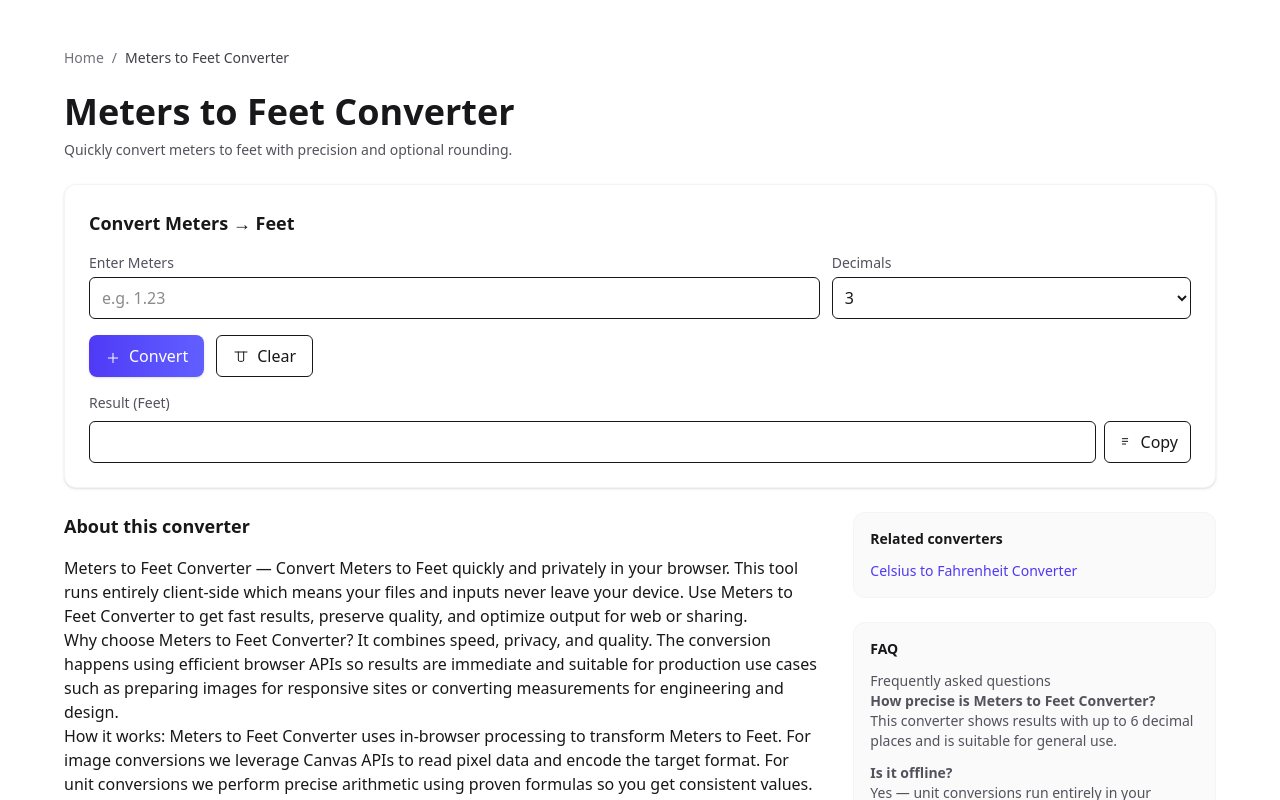
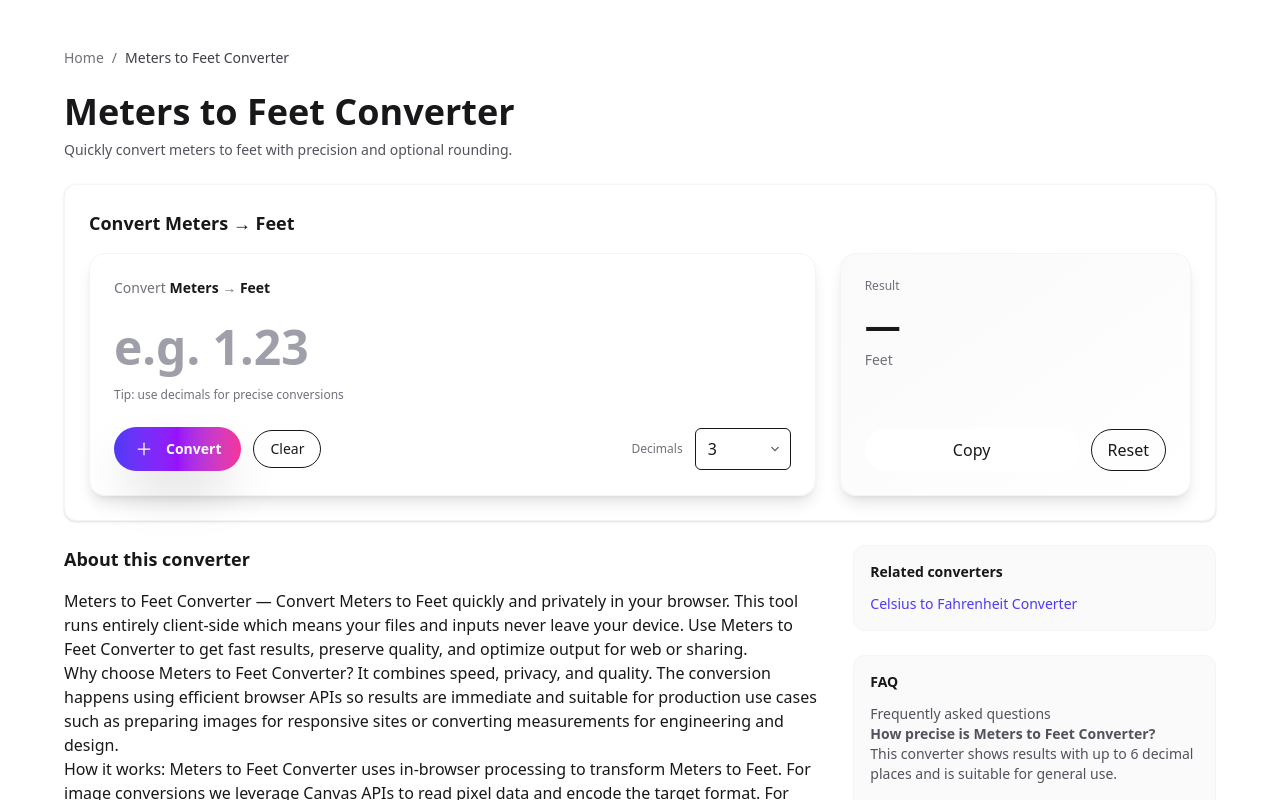
Before and after one commit to SupunCharuka/onlineconvertkit, a Next.js app: page /unit-converter/meters-to-feet in a window 1280 px wide. Shown: the top 800 px of the page. Built offline with nearby package versions, Linux system fonts and the light colour scheme.

Commit message:
Add animated display for conversion results and enhance UI layout for unit conversion

```diff
--- a/components/ConverterUI.tsx
+++ b/components/ConverterUI.tsx
@@ -43,6 +43,41 @@ export default function ConverterUI({ mode, imageConverter, unitConverter }: Pro
     const [inputValue, setInputValue] = useState<string>("");
     const [outputValue, setOutputValue] = useState<string>("");
     const [decimals, setDecimals] = useState<number>(3);
+    // Animated display value for count-up effect when result changes
+    const [displayValue, setDisplayValue] = useState<string>("");
+    const animRef = useRef<number | null>(null);
+    const prevValueRef = useRef<number | null>(null);
+
+    useEffect(() => {
+        if (mode !== "unit") return;
+        const targetNum = outputValue ? Number(outputValue) : NaN;
+        if (Number.isNaN(targetNum)) {
+            setDisplayValue(outputValue || '');
+            prevValueRef.current = null;
+            return;
+        }
+
+        const startNum = prevValueRef.current ?? targetNum;
+        const duration = 600; // ms
+        const startTime = performance.now();
+        if (animRef.current) cancelAnimationFrame(animRef.current);
+
+        const step = (now: number) => {
+            const t = Math.min(1, (now - startTime) / duration);
+            const ease = 1 - Math.pow(1 - t, 3); // easeOutCubic-ish
+            const cur = startNum + (targetNum - startNum) * ease;
+            setDisplayValue(Number(cur).toFixed(decimals));
+            if (t < 1) {
+                animRef.current = requestAnimationFrame(step);
+            } else {
+                prevValueRef.current = targetNum;
+                animRef.current = null;
+            }
+        };
+
+        animRef.current = requestAnimationFrame(step);
+        return () => { if (animRef.current) cancelAnimationFrame(animRef.current); };
+    }, [outputValue, decimals, mode]);
 
     const onDrop = useCallback((e: React.DragEvent) => {
         e.preventDefault();
@@ -390,60 +425,71 @@ export default function ConverterUI({ mode, imageConverter, unitConverter }: Pro
             <div role="status" aria-live="polite" className="sr-only">{a11yMessage}</div>
 
             {mode === "unit" && (
-                <div className="space-y-4">
-                    <div className="grid grid-cols-1 sm:grid-cols-3 gap-3 items-end">
-                        <label className="sm:col-span-2">
-                            <div className="text-sm text-zinc-600 dark:text-zinc-300">Enter {unitConverter?.from}</div>
+                <div className="space-y-6">
+                    <div className="grid grid-cols-1 md:grid-cols-3 gap-6 items-stretch">
+                        <div className="md:col-span-2 bg-gradient-to-b from-white/60 to-white/40 dark:from-black/40 dark:to-black/30 rounded-2xl p-4 md:p-6 shadow-lg border border-zinc-100 dark:border-zinc-800">
+                            <div className="text-sm text-zinc-500 dark:text-zinc-300">Convert <span className="font-semibold text-zinc-900 dark:text-zinc-50">{unitConverter?.from}</span> → <span className="font-semibold text-zinc-900 dark:text-zinc-50">{unitConverter?.to}</span></div>
+                            <label className="mt-4 block">
                                 <input
                                     inputMode="decimal"
                                     value={inputValue}
                                     onChange={(e) => setInputValue(e.target.value)}
                                     placeholder={`e.g. 1.23`}
-                                className="mt-1 w-full rounded-md border px-3 py-2"
+                                    className="w-full bg-transparent text-3xl sm:text-4xl md:text-5xl font-extrabold placeholder:text-zinc-400 dark:placeholder:text-zinc-500 focus:outline-none"
                                     aria-label={`Input ${unitConverter?.from}`}
                                 />
+                                <div className="mt-2 text-xs text-zinc-500 dark:text-zinc-400">Tip: use decimals for precise conversions</div>
                             </label>
 
-                        <div>
-                            <div className="text-sm text-zinc-600 dark:text-zinc-300">Decimals</div>
-                            <select aria-label="Decimal places" value={decimals} onChange={(e) => setDecimals(Number(e.target.value))} className="mt-1 rounded-md border px-2 py-2 w-full">
+                            <div className="mt-6 flex flex-col sm:flex-row items-stretch sm:items-center gap-3">
+                                <button onClick={convertUnits} aria-label="Convert" className="w-full sm:w-auto inline-flex items-center gap-3 rounded-full bg-gradient-to-r from-indigo-600 via-purple-600 to-pink-500 text-white px-5 py-3 text-sm font-semibold shadow-2xl transform-gpu hover:scale-[1.02] transition justify-center">
+                                    <svg xmlns="http://www.w3.org/2000/svg" viewBox="0 0 24 24" className="h-5 w-5" fill="none" stroke="currentColor" strokeWidth="1.5" aria-hidden>
+                                        <path d="M12 5v14" strokeLinecap="round" strokeLinejoin="round" />
+                                        <path d="M5 12h14" strokeLinecap="round" strokeLinejoin="round" />
+                                    </svg>
+                                    Convert
+                                </button>
+
+                                <button onClick={() => { setInputValue(""); setOutputValue(""); setErrorMessage(""); }} className="w-full sm:w-auto inline-flex items-center gap-2 rounded-full border px-4 py-2 text-sm bg-white/60 dark:bg-black/40 hover:shadow-sm justify-center">
+                                    Clear
+                                </button>
+
+                                <div className="ml-0 sm:ml-auto flex items-center gap-3">
+                                    <div className="text-xs text-zinc-500 dark:text-zinc-400">Decimals</div>
+                                    <div className="relative">
+                                        <select aria-label="Decimal places" value={decimals} onChange={(e) => setDecimals(Number(e.target.value))} className="appearance-none rounded-md border px-3 py-2 pr-8 w-24 bg-white/40 dark:bg-black/40 focus:outline-none focus:ring-2 focus:ring-indigo-400">
                                             <option value={0}>0</option>
                                             <option value={1}>1</option>
                                             <option value={2}>2</option>
                                             <option value={3}>3</option>
                                             <option value={6}>6</option>
                                         </select>
+                                        <svg className="absolute right-2 top-1/2 -translate-y-1/2 pointer-events-none w-4 h-4 text-zinc-600 dark:text-zinc-300" viewBox="0 0 20 20" fill="none" stroke="currentColor" strokeWidth="1.5" aria-hidden>
+                                            <path d="M6 8l4 4 4-4" strokeLinecap="round" strokeLinejoin="round" />
+                                        </svg>
+                                    </div>
+                                </div>
                             </div>
                         </div>
 
-                    <div className="flex flex-wrap gap-3">
-                        <button onClick={convertUnits} className="rounded-lg bg-gradient-to-r from-indigo-600 to-indigo-500 text-white px-4 py-2 shadow-sm hover:scale-105 transform transition-all">
-                            <svg xmlns="http://www.w3.org/2000/svg" viewBox="0 0 24 24" className="h-4 w-4 inline-block mr-2" fill="none" stroke="currentColor" strokeWidth="1.5" aria-hidden>
-                                <path d="M12 5v14" strokeLinecap="round" strokeLinejoin="round" />
-                                <path d="M5 12h14" strokeLinecap="round" strokeLinejoin="round" />
-                            </svg>
-                            Convert
+                        <aside className="rounded-2xl p-4 md:p-6 bg-gradient-to-br from-zinc-50 to-white dark:from-zinc-900 dark:to-black/60 border border-zinc-100 dark:border-zinc-800 shadow-lg flex flex-col justify-between">
+                            <div>
+                                <div className="text-xs text-zinc-500 dark:text-zinc-400">Result</div>
+                                <div className="mt-3">
+                                    <div className="text-2xl sm:text-3xl md:text-4xl font-extrabold tracking-tight text-zinc-900 dark:text-zinc-50">{displayValue || '—'}</div>
+                                    <div className="mt-1 text-sm text-zinc-500 dark:text-zinc-400">{unitConverter?.to}</div>
+                                </div>
+                            </div>
+
+                            <div className="mt-6 flex flex-col sm:flex-row gap-3">
+                                <button onClick={() => copyToClipboard(outputValue)} className="w-full sm:flex-1 inline-flex items-center justify-center gap-2 rounded-full bg-white text-zinc-900 px-4 py-2 hover:shadow transition">
+                                    Copy
                                 </button>
-                        <button onClick={() => { setInputValue(""); setOutputValue(""); }} className="rounded-md border px-4 py-2 flex items-center gap-2">
-                            <svg xmlns="http://www.w3.org/2000/svg" viewBox="0 0 24 24" className="h-4 w-4" fill="none" stroke="currentColor" strokeWidth="1.5" aria-hidden>
-                                <path d="M3 6h18" strokeLinecap="round" strokeLinejoin="round" />
-                                <path d="M8 6v12a2 2 0 0 0 2 2h4a2 2 0 0 0 2-2V6" strokeLinecap="round" strokeLinejoin="round" />
-                            </svg>
-                            Clear
+                                <button onClick={() => { setOutputValue(''); setInputValue(''); }} className="w-full sm:w-auto inline-flex items-center justify-center gap-2 rounded-full border px-4 py-2">
+                                    Reset
                                 </button>
                             </div>
-
-                    <div>
-                        <div className="text-sm text-zinc-600 dark:text-zinc-300">Result ({unitConverter?.to})</div>
-                        <div className="mt-2 flex gap-2 items-center">
-                            <input readOnly value={outputValue} className="rounded-md border px-3 py-2 w-full" />
-                            <button onClick={() => copyToClipboard(outputValue)} className="rounded-md border px-3 py-2 flex items-center gap-2">
-                                <svg xmlns="http://www.w3.org/2000/svg" viewBox="0 0 24 24" className="h-4 w-4" fill="none" stroke="currentColor" strokeWidth="1.5" aria-hidden>
-                                    <path d="M8 7h8M8 11h8M8 15h5" strokeLinecap="round" strokeLinejoin="round" />
-                                </svg>
-                                Copy
-                            </button>
-                        </div>
+                        </aside>
                     </div>
                 </div>
             )}
```
Lines whose indentation alone changed are shown as unchanged.
